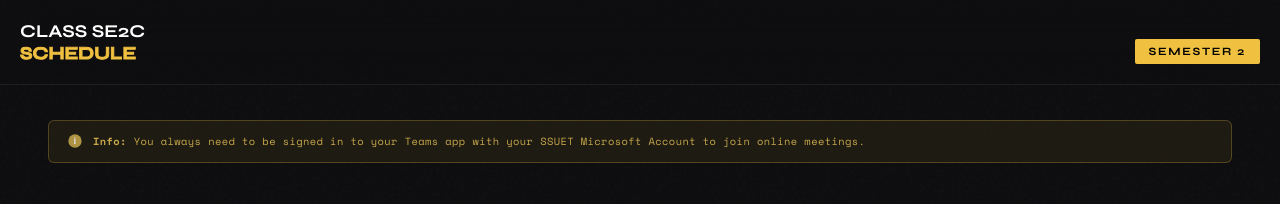
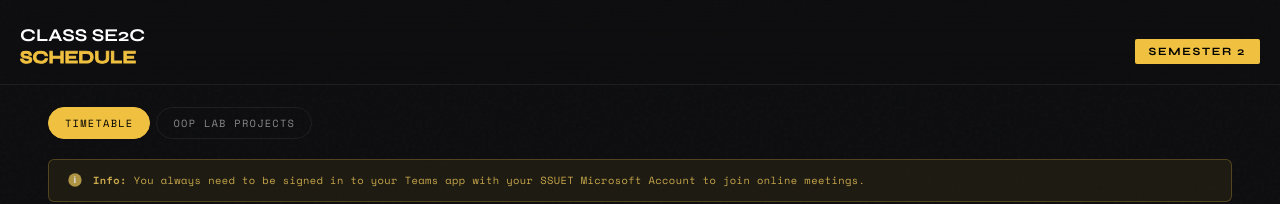
Before and after one commit to syedbilalalam/se-ii-c-timetable, a Next.js app: page / in a window 1280 px wide. Shown: the top 204 px of the page. Built offline with nearby package versions, Linux system fonts and the light colour scheme; no server answers.

Commit message:
Style: UI update for loading

```diff
--- a/app/assets/global.css
+++ b/app/assets/global.css
@@ -21,6 +21,7 @@
     margin: 0;
     padding: 0;
 }
+
 .no-link-style {
     /* color: #fff; */
     text-decoration: none;
@@ -46,9 +47,11 @@ body::before {
     z-index: 0;
     opacity: 0.6;
 }
+
 .page-top-space {
-    height: 100px;
+    height: 20px;
 }
+
 header {
     position: fixed;
     top: 0;
@@ -64,6 +67,7 @@ header {
     justify-content: space-between;
     gap: 24px;
     flex-wrap: wrap;
+    height: 85px;
 }
 
 .header-left h1 {
@@ -74,6 +78,14 @@ header {
     /* letter-spacing: -0.03em; */
     text-transform: uppercase;
     color: #fff;
+
+    overflow: hidden;
+    height: 40px;
+    transition: all .5s cubic-bezier(0.18, 0.89, 0.32, 1.28);
+}
+
+.header-left h1.abstract {
+    height: 24px;
 }
 
 .header-left h1 span {
@@ -118,7 +130,7 @@ header {
 .days-nav {
     position: relative;
     z-index: 1;
-    padding: 28px 48px 0;
+    padding: 0 48px;
     display: flex;
     gap: 6px;
     flex-wrap: wrap;
@@ -138,7 +150,10 @@ header {
     transition: all 0.2s ease;
 }
 
-.day-pill:hover,
+.day-pill:hover, .day-pill.focused {
+    border-color: var(--accent-1);
+}
+
 .day-pill.active {
     background: var(--accent-1);
     border-color: var(--accent-1);
@@ -579,6 +594,7 @@ footer {
 .taccent.tue {
     --tile-accent: var(--accent-7);
 }
+
 .taccent.sun {
     --tile-accent: var(--accent-2);
 }
@@ -654,6 +670,34 @@ footer {
 .loader:after {
     animation-duration: 4s;
 }
+.bar-loader {
+    display: flex;
+    align-items: center;
+    width: 0px;
+    margin-top: 79px;
+    overflow: hidden;
+}
+.bar-loader.loading {
+    width: 70%;
+    transition: 5s;
+}
+.bar-loader.loaded {
+    width: 100%;
+    transition: 0.5s;
+}
+.bar-loader .progress {
+    height: 6px;
+    flex-grow: 1;
+    /* background-color: var(--accent-1); */
+    background-image: linear-gradient(to right, var(--accent-7), var(--accent-1));
+}
+.bar-loader .head {
+    height: 8px;
+    width: 20px;
+    border-radius: 20px;
+    background-color: var(--accent-1);
+    margin-left: -2px;
+}
 
 @keyframes l24 {
     100% {
@@ -679,7 +723,7 @@ footer {
     }
 
     header {
-        padding-top: 36px;
-        padding-bottom: 28px;
+        /* padding-top: 36px;
+        padding-bottom: 28px; */
     }
 }
--- a/app/components/class_tiles.tsx
+++ b/app/components/class_tiles.tsx
@@ -5,6 +5,7 @@ import { ClassTile } from '@/app/page';
 import { useEffect, useState } from 'react';
 import RestClasses from '@/app/components/rest';
 import Upcommings from '@/app/components/upcommings';
+import { useGlobalCtx } from '@/app/components/global_context';
 
 const MIN_WAITING_TIME = 2000; // Milliseconds
 const SCHEDULE_VERSION = '11';
@@ -12,6 +13,7 @@ const SCHEDULE_VERSION = '11';
 export default function ClassTiles() {
 
     const [classData, setClassData] = useState<ClassTile[]>([]);
+    const { pageLoaded } = useGlobalCtx();
 
     useEffect(() => {
         const loadData = async () => {
@@ -53,6 +55,13 @@ export default function ClassTiles() {
         dataLoader();
     }, []);
 
+    useEffect(() => {
+        if (classData.length) {
+            pageLoaded();
+            console.log('loading was complted');
+        }
+    }, [classData]);
+
     return (
         classData.length ? (
             <>
--- /dev/null
+++ b/app/components/global_context.tsx
@@ -0,0 +1,23 @@
+// app/context/ThemeContext.jsx
+'use client'
+
+import { createContext, ReactNode, useContext } from 'react'
+
+
+const GlobalCtx = createContext({ pageLoaded: () => { } });
+
+export function ThemeProvider({ children }: { children: ReactNode }) {
+    return (
+        <GlobalCtx.Provider value={useContext(GlobalCtx)}>
+            {children}
+        </GlobalCtx.Provider>
+    );
+}
+
+export function useGlobalCtx() {
+    const context = useContext(GlobalCtx);
+    const err = new Error('Page loading components failed to load');
+    err.name = 'LoadingError';
+    if (!context) throw err;
+    return context
+}
--- /dev/null
+++ b/app/components/navigation.tsx
@@ -0,0 +1,100 @@
+// import Link from "next/link";
+'use client';
+import { useRouter } from 'next/navigation';
+import { useGlobalCtx } from './global_context';
+import { useEffect, useRef, useState } from 'react';
+
+interface NavbarProps {
+    title: string;
+}
+
+const PAGE_NAMES = ['SCHEDULE', 'PROJECTS'];
+
+export default function Navbar(props: NavbarProps) {
+    let globalCtx = useGlobalCtx();
+    const router = useRouter();
+    const [pageTitle, setPageTitle] = useState('');
+    const [pageIndex, setPageIndex] = useState(0);
+    const [loaded, setLoadedFlag] = useState(true);
+    const [loadbarStatus, setLoadbarStatus] = useState('');
+
+    const pageLoaded = () => {
+        setLoadedFlag(true);
+    }
+
+    useEffect(() => {
+        if (!loaded) {
+            setLoadbarStatus('loading');
+        }
+        else if (loadbarStatus === 'loading'){
+            setPageTitle(PAGE_NAMES[pageIndex]);
+            setLoadbarStatus('loaded');
+        }
+        if (loaded && loadbarStatus === 'loaded') {
+            setTimeout(() => {
+                setLoadbarStatus('');
+            }, 1000);
+        }
+    }, [loaded, loadbarStatus]);
+
+    useEffect(() => {
+        switch (window.location.pathname.toLowerCase()) {
+            case '/':
+                setPageIndex(0);
+                setPageTitle(PAGE_NAMES[0]);
+                break;
+            case '/oop-lab/projects':
+                setPageIndex(1);
+                setPageTitle(PAGE_NAMES[1]);
+                break;
+        }
+        globalCtx.pageLoaded = pageLoaded;
+    }, []);
+
+    return (
+        <>
+            <header>
+
+                <div className="header-left">
+                    <h1
+                        className={!loaded ? 'abstract' : ''}
+                    >Class SE2C<span>{pageTitle}</span></h1>
+                    {/* <p>Spring 2026 &nbsp;·&nbsp; Academic Timetable</p> */}
+                </div>
+                <div className="header-right">
+                    <span className="semester-badge">Semester 2</span>
+                    {/* <span className="total-count">9 Subjects &nbsp;·&nbsp; 5 Days/Week</span> */}
+                </div>
+            </header>
+
+            <div className={`bar-loader ${loadbarStatus}`}>
+                <div className="progress"></div>
+                <div className="head"></div>
+            </div>
+
+            <div className="page-top-space"></div>
+            <div className="days-nav">
+                <button
+                    className={`day-pill ${loaded && pageIndex === 0 ? 'active' :
+                            pageIndex === 0 ? 'focused' : ''
+                        }`}
+                    onClick={() => {
+                        setPageIndex(0);
+                        setLoadedFlag(false);
+                        router.push('/');
+                    }}
+                >Timetable</button>
+                <button
+                    className={`day-pill ${loaded && pageIndex === 1 ? 'active' :
+                            pageIndex === 1 ? 'focused' : ''
+                        }`}
+                    onClick={() => {
+                        setPageIndex(1);
+                        setLoadedFlag(false);
+                        router.push('/oop-lab/projects');
+                    }}
+                >OOP Lab Projects</button>
+            </div>
+        </>
+    );
+}
--- a/app/layout.tsx
+++ b/app/layout.tsx
@@ -2,7 +2,9 @@ import type { Metadata } from "next";
 import { ToastContainer } from 'react-toastify'
 import { Analytics } from "@vercel/analytics/next"
 import { Geist, Geist_Mono } from "next/font/google";
+import { ThemeProvider } from '@/app/components/global_context';
 import '@/app/assets/global.css';
+import Navbar from "./components/navigation";
 
 const geistSans = Geist({
     variable: "--font-geist-sans",
@@ -46,7 +48,11 @@ export default function RootLayout({
             <body className="min-h-full flex flex-col">
                 <Analytics />
                 <ToastContainer />
-                {children}
+
+                <Navbar title="SCHEDULE"/>
+                <ThemeProvider>
+                    {children}
+                </ThemeProvider>
             </body>
         </html>
     );
--- a/app/page.tsx
+++ b/app/page.tsx
@@ -1,4 +1,5 @@
-import ClassTiles from "@/app/components/class_tiles";
+import Navbar from '@/app/components/navigation';
+import ClassTiles from '@/app/components/class_tiles';
 
 export enum DAY_NAME {
     'mon' = 'Monday',
@@ -36,29 +37,7 @@ export interface ClassTile {
 export default function Home() {
     return (
         <>
-            <header>
 
-                <div className="header-left">
-                    <h1>Class SE2C<span>Schedule</span></h1>
-                    {/* <p>Spring 2026 &nbsp;·&nbsp; Academic Timetable</p> */}
-                </div>
-                <div className="header-right">
-                    <span className="semester-badge">Semester 2</span>
-                    {/* <span className="total-count">9 Subjects &nbsp;·&nbsp; 5 Days/Week</span> */}
-                </div>
-            </header>
-
-            {/* <div className="days-nav">
-                <button className="day-pill active">All Days</button>
-                <button className="day-pill">Mon</button>
-                <button className="day-pill">Tue</button>
-                <button className="day-pill">Wed</button>
-                <button className="day-pill">Thu</button>
-                <button className="day-pill">Fri</button>
-                <button className="day-pill">Sat</button>
-            </div> */}
-
-            <div className="page-top-space"></div>
             {/* <div className="notice-banner">
                 <svg width="15" height="15" viewBox="0 0 24 24" fill="none" stroke="currentColor" stroke-width="2"
                     stroke-linecap="round" stroke-linejoin="round">
```
Also changed, not shown: app/components/project_tiles.tsx (+7 -0 lines), app/oop-lab/projects/page.tsx (+3 -14 lines).
